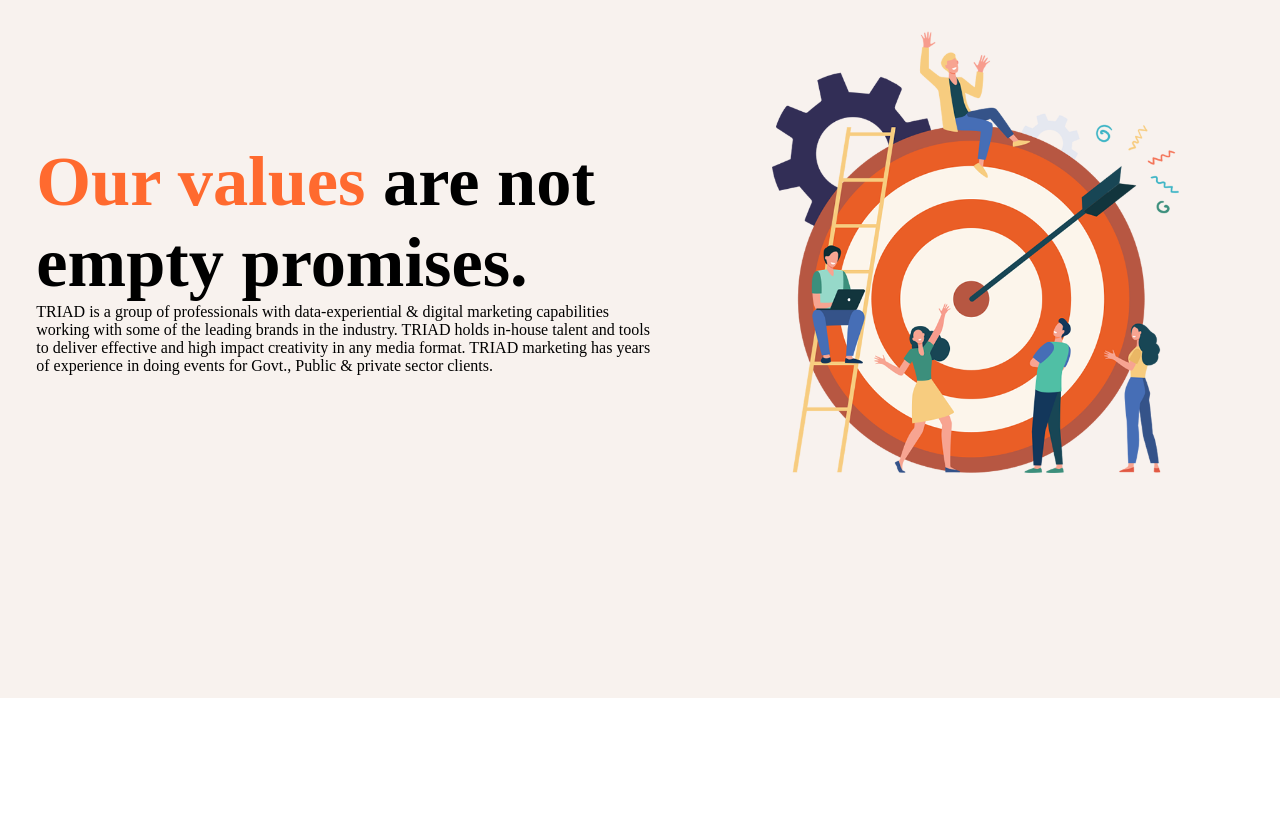
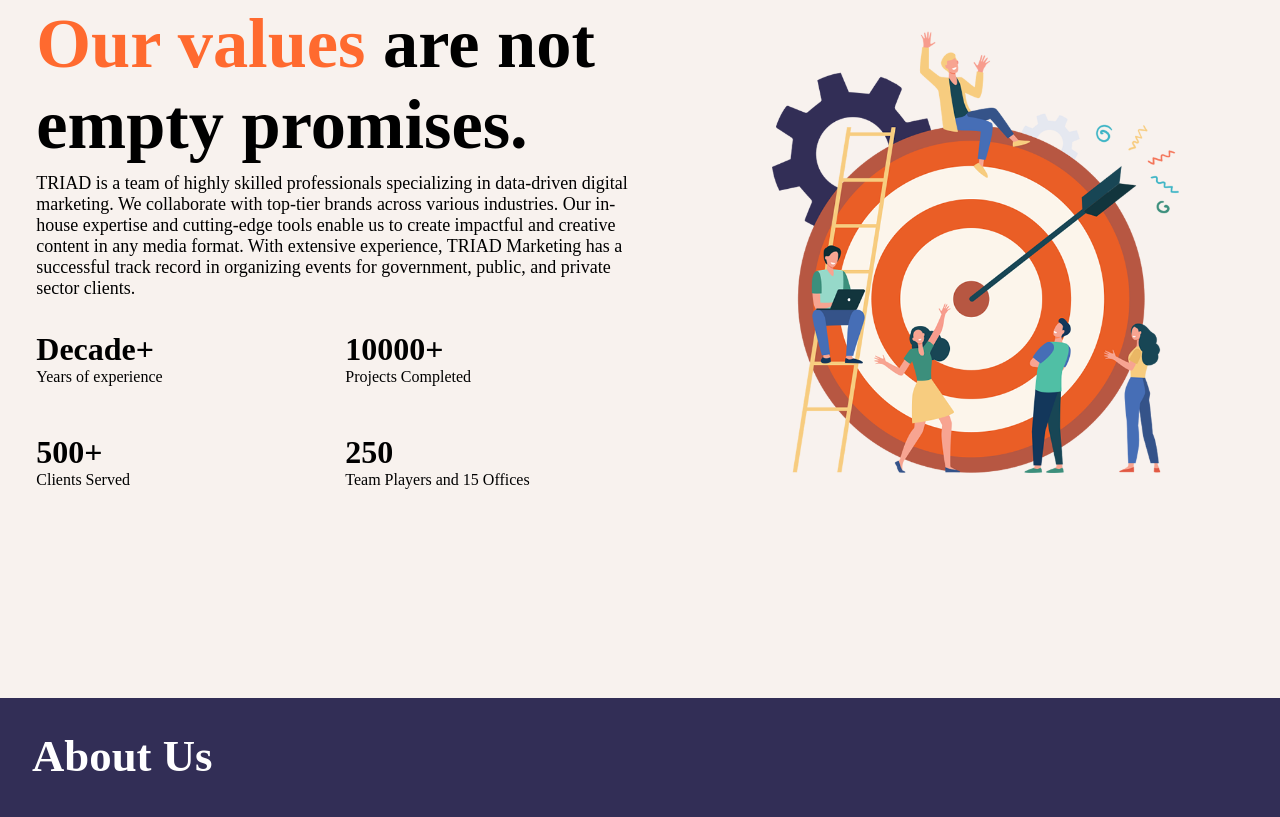
Before and after one commit to theprinceraj/Landing-Page-Template, a plain HTML site: page index.html in a window 1280 px wide. Shown: the part 1062-1879 px from the top of the page. Before the commit the page ends 1760 px from the top, so only its background shows below. Drawn offline with Linux system fonts and the light colour scheme.

Commit message:
Update the HTML and CSS code for the website

```diff
--- a/index.html
+++ b/index.html
@@ -15,7 +15,7 @@
 
         <!-- Navbar Begins -->
         <nav>
-            <img src="images/spark-logo.png" alt="Marketing Services">
+            <img src="images/page-1/spark-logo.png" alt="Marketing Services">
             <h5><a href="#">About Us</a></h5>
             <h5><a href="#">Our Services</a></h5>
             <h5><a href="#">The Team</a></h5>
@@ -51,15 +51,40 @@
 
         <div id="text-page-2">
             <h5><span>Our values</span> are not <br> empty promises.</h5>
-            <p>TRIAD is a group of professionals with data-experiential & digital marketing capabilities working with
-                some of the leading brands in the industry. TRIAD holds in-house talent and tools to deliver effective
-                and high impact creativity in any media format. TRIAD marketing has years of experience in doing events
-                for Govt., Public & private sector clients. </p>
+            <p>TRIAD is a team of highly skilled professionals specializing in data-driven digital marketing. We collaborate with top-tier brands across various industries. Our in-house expertise and cutting-edge tools enable us to create impactful and creative content in any media format. With extensive experience, TRIAD Marketing has a successful track record in organizing events for government, public, and private sector clients.</p>
+            <div id="blocks-container">
+                <div class="block">
+                    <h3>Decade+</h3>
+                    <p>Years of experience</p>
+                </div>
+                <div class="block">
+                    <h3>10000+</h3>
+                    <p>Projects Completed</p>
+                </div>
+                <div class="block">
+                    <h3>500+</h3>
+                    <p>Clients Served</p>
+                </div>
+                <div class="block">
+                    <h3>250</h3>
+                    <p>Team Players and 15 Offices</p>
+                </div>
+            </div>
         </div>
         <img src="images/page-2/value.png" alt="Value" id="value">
 
     </section>
     <!-- Section 2 Ends -->
+
+    <!-- Section 1 Begins -->
+    <div class="page" id="page-3">
+        <div id="left-page-3">
+            <h3>About Us</h3>
+        </div>
+        <div id="right-page-3">
+
+        </div>
+    </div>
 </body>
 
 </html>
--- a/style.css
+++ b/style.css
@@ -36,7 +36,7 @@ nav a:hover {
 .page {
     width: 100%;
     height: 110vh;
-    overflow-x: hidden;
+    overflow: hidden;
 }
 
 #page-1 {
@@ -171,6 +171,7 @@ nav a:hover {
     margin: 1rem;
     width: 40%
 }
+
 #text-page-2 {
     width: 49%;
 }
@@ -182,3 +183,53 @@ nav a:hover {
 #text-page-2 span {
     color: #ff6a2f;
 }
+
+#text-page-2>p {
+    font-size: large;
+    margin: 0.5rem;
+    font-weight: 500;
+    margin-left: 0;
+}
+
+#blocks-container {
+    display: flex;
+    align-items: center;
+    justify-content: flex-start;
+    flex-wrap: wrap;
+}
+
+.block {
+    width: 48%;
+    padding: 1rem;
+    padding-left: 0;
+    margin: 0.5rem;
+    margin-left: 0;
+}
+
+.block h3 {
+    font-size: 2.5vw;
+}
+
+#page-3 {
+    background-color: #322E56;
+}
+
+#left-page-3 {
+    display: flex;
+    align-items: center;
+    justify-content: flex-start;
+    color: white;
+}
+
+#left-page-3 h3 {
+    font-size: 3.5vw;
+    font-weight: 600;
+    margin: 2rem;
+}
+
+#right-page-3 {
+    color: white;
+    display: flex;
+    align-items: center;
+    justify-content: flex-start;
+}
```
